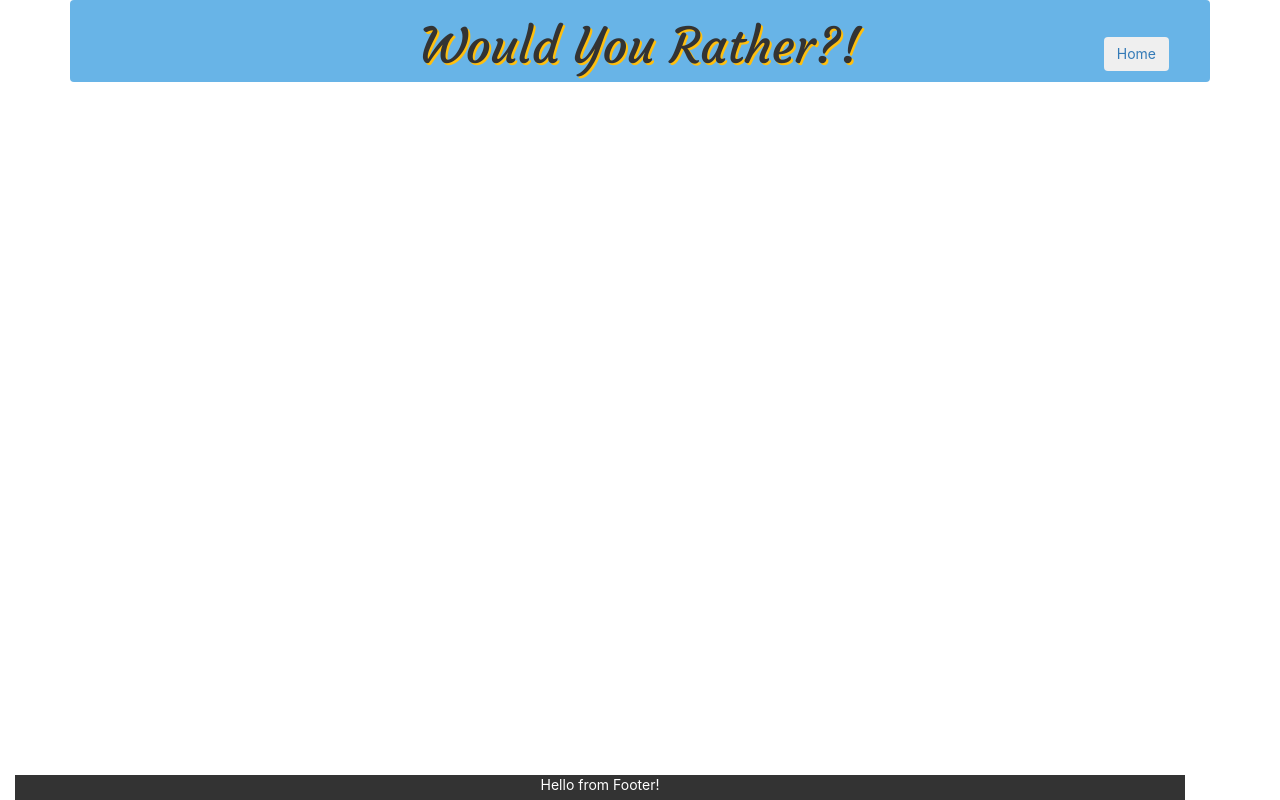
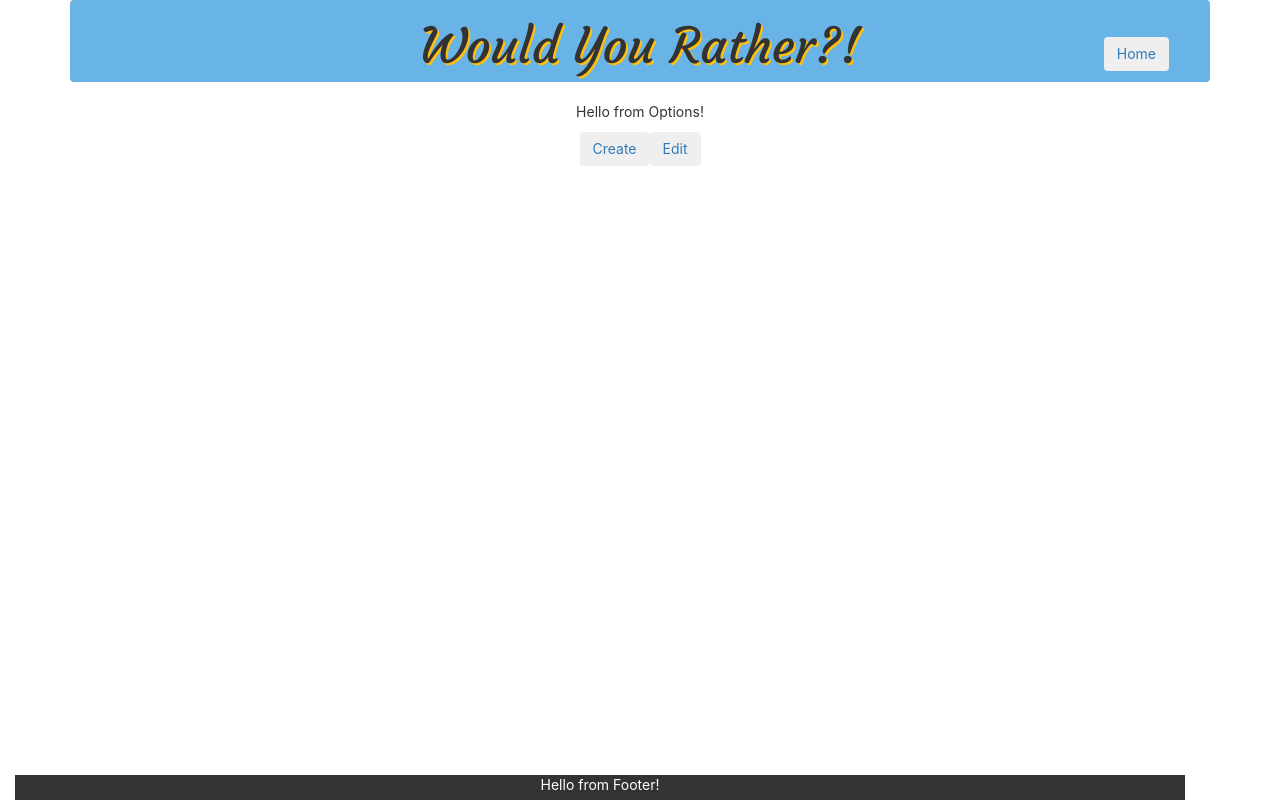
Before and after one commit to bananabrann/would-you-rather-frontend, a React (Create React App) app: page /options in a window 1280 px wide. Built offline with nearby package versions, Linux system fonts and the light colour scheme.

Commit message:
Renamed to EditQuestion, set up buttons and stuff for options page

```diff
--- a/src/Components/App/App.js
+++ b/src/Components/App/App.js
@@ -5,6 +5,9 @@ import Footer from "../Footer/Footer";
 import Homepage from "../Homepage/Homepage";
 import Stats from "../Stats/Stats";
 import Play from "../Play/Play";
+import NewQuestion from "../NewQuestion/NewQuestion";
+import EditQuestion from "../EditQuestion/EditQuestion";
+import Options from "../Options/Options"
 import { Route, Link, Redirect } from "react-router-dom";
 
 class App extends Component {
@@ -12,9 +15,12 @@ class App extends Component {
         return (
             <div className="container app-box">
                 <Navbar />
-                    <Route exact path="/" render={() => <Homepage />} />
-                    <Route exact path="/play" render={() => <Play />} />
-                    <Route exact path="/stats" render={() => <Stats />} />
+                <Route exact path="/" render={() => <Homepage />} />
+                <Route exact path="/play" render={() => <Play />} />
+                <Route exact path="/stats" render={() => <Stats />} />
+                <Route exact path="/options" render={() => <Options />} />
+                <Route exact path="/create" render={() => <NewQuestion />} />
+                <Route exact path="/edit" render={() => <EditQuestion />} />
                 <Footer />
             </div>
         );
--- /dev/null
+++ b/src/Components/EditQuestion/EditQuestion.js
@@ -0,0 +1,38 @@
+import React, { Component } from "react";
+import axios from "axios";
+
+class EditQuestion extends Component {
+    constructor() {
+        super();
+        this.state = {
+            questionData: []
+        };
+    }
+    componentWillMount() {
+        console.log("Play: Component is mounting");
+        axios.get("http://localhost:3001/play").then(json => {
+            this.setState({ questionData: json.data });
+        });
+    }
+
+    render() {
+        let question = this.state.questionData.map((question, i) => {
+            return (
+                <div>
+                    <button>edit </button>
+                    <h4>
+                        {question.question1} OR {question.question2}
+                    </h4>
+                </div>
+            );
+        });
+        return (
+            <div className="container">
+                <p>Hello from DeleteQuestion!</p>
+                <p>{question}</p>
+            </div>
+        );
+    }
+}
+
+export default EditQuestion;
--- a/src/Components/Options/Options.js
+++ b/src/Components/Options/Options.js
@@ -1,10 +1,18 @@
 import React, { Component } from 'react';
+import { Route, Link, Redirect } from "react-router-dom";
 
 class Options extends Component {
     render() {
         return (
             <div className="container">
                 <p>Hello from Options!</p>
+                <Link to="/create">
+
+                <button className="btn">Create</button>
+                </Link>
+                <Link to="/edit">
+                <button className="btn">Edit</button>
+                </Link>
             </div>
         );
     }
--- a/src/Components/Question/Question.js
+++ b/src/Components/Question/Question.js
@@ -4,7 +4,8 @@ class Question extends Component {
     render() {
         return (
             <div className="container">
-                <p>Hello from Questin!</p>
+                <p>Hello from Question!</p>
+
             </div>
         );
     }
```
Also changed, not shown: src/Components/DeleteQuestion/DeleteQuestion.js (deleted, +0 -13 lines).
